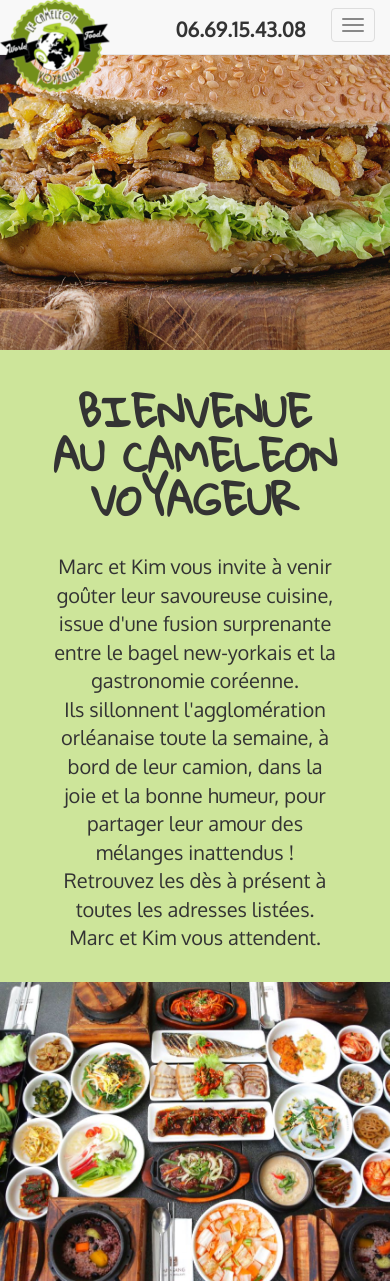
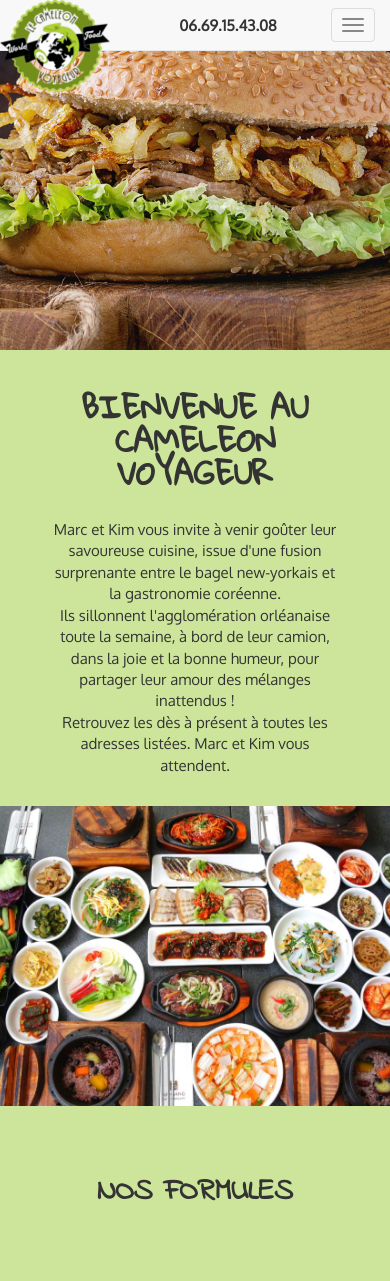
Before and after one commit to JulienOpto/cameleon_voyageur, a PHP site: page / in a window 390 px wide; the page is wider, and only the part inside the window is pictured. Shown: the top 1281 px of that part. Run offline with PHP 8.4, Linux system fonts and the light colour scheme; some web fonts are replaced.

Commit message:
responsive nav

```diff
--- a/css/stylesheet.css
+++ b/css/stylesheet.css
@@ -14,7 +14,6 @@ h1 {
 
 .descriptif {
 	font-size: 20px;
-
 }
 
 li {
@@ -74,7 +73,7 @@ h3 {
 	height: 400px;
 }
 
-.test{
+.z-nav {
 	z-index: 3;
 }
 .banière-xs {
@@ -300,3 +299,37 @@ a:focus, a:hover {
 	}
 
 }
+
+@media screen and (min-width: 1180px) and (max-width: 1434px) {
+
+	.logo-lg {
+		margin-left: -315px;
+	}
+}
+
+@media screen and (max-width: 945px) {
+
+	.nav-size {
+	font-size: 13px;
+	padding-right: 2px;
+	}
+
+	.n-tel {
+		font-size: 15px;
+	}
+}
+
+@media screen and (max-width: 650px) {
+
+	.n-tel {
+		margin-left: 100px;
+	}
+
+	h1 {
+		font-size: 30px;
+	}
+
+	.descriptif {
+	font-size: 15px;
+}
+}
--- a/index.html
+++ b/index.html
@@ -22,7 +22,7 @@
 
 
 			<header>
-				<nav class="navbar navbar-default navbar-fixed-top test">
+				<nav class="navbar navbar-default navbar-fixed-top">
 
 				    <!-- bouton burger -->
 				    <div class="navbar-header">
@@ -42,9 +42,9 @@
 				    <div class="collapse navbar-collapse" id="bs-example-navbar-collapse-1">
 				      	<ul class="nav navbar-nav navbar-right">
 
-				        	<li><a href="#presentation">Qui sommes nous ?</a></li>
-				        	<li><a href="#menu">Notre Menu</a></li>
-				        	<li><a href="#carte">Où nous trouver ?</a></li>
+				        	<li class="nav-size"><a href="#presentation">Qui sommes nous ?</a></li>
+				        	<li class="nav-size"><a href="#menu">Notre Menu</a></li>
+				        	<li class="nav-size"><a href="#carte">Où nous trouver ?</a></li>
 				        	<li><a href="https://www.facebook.com/lecameleonvoyageur/"><img src="img/logo_facebook_small.png" alt="logo FB" class="logo-fb"></a></li>
 
 				      	</ul>
```
